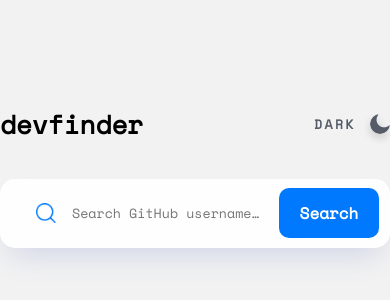
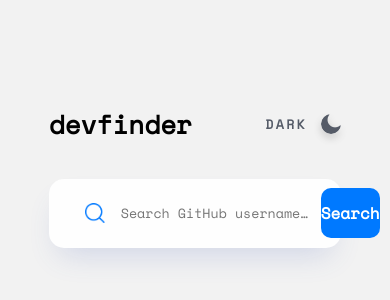
Before and after one commit to lucywho/gitusersearch, a React app: page / in a window 390 px wide. Shown: the part 246-546 px from the top of the page. Built offline with nearby package versions, Linux system fonts and the light colour scheme; the HTML template or start-up script is replaced by a standard one.

Commit message:
adds tablet styling and first draft of mobile

```diff
--- a/src/backend.tsx
+++ b/src/backend.tsx
@@ -1,20 +1,22 @@
 import { GitHubUser } from "./data-type"
 import { fetchGitHubData } from "./networkClient"
 
-function cleanUpDate(created: string) {
+function cleanUpDate(created: string): string {
     let date = new Date(created)
     let month = date.toLocaleDateString("default", { month: "short" })
     return `${date.getDate()} ${month} ${date.getFullYear()}`
 }
 
-export async function fetchData(userInput: string) {
+export async function fetchData(
+    userInput: string
+): Promise<GitHubUser | undefined> {
     const json = await fetchGitHubData(userInput)
 
     if (!json) {
         return
     }
 
-    const cleanDate = cleanUpDate(json.created_at)
+    const cleanDate: string = cleanUpDate(json.created_at)
 
     const newUser: GitHubUser = {
         name: json.name,
--- a/src/index.css
+++ b/src/index.css
@@ -20,6 +20,10 @@ body,
     font-family: "Space Mono", monospace;
     -webkit-font-smoothing: antialiased;
     -moz-osx-font-smoothing: grayscale;
+}
+
+body {
+    display: flex;
 }
 
 a {
@@ -61,10 +65,12 @@ h4 {
     justify-content: center;
     min-height: 100vh;
     width: 100vw;
+    padding: 10px 100px;
 }
 
 .wrapper {
-    width: 730px;
+    min-width: 50vw;
+    max-width: 50vw;
 }
 
 .n-a {
@@ -129,6 +135,7 @@ h4 {
     justify-content: space-between;
     margin-top: 36px;
     padding: 0 10px 0 35px;
+
     width: 100%;
 }
 
@@ -191,8 +198,6 @@ h4 {
 
 .info-left {
     background-color: inherit;
-    display: flex;
-    justify-content: center;
     margin-right: 40px;
     width: 200px;
 }
@@ -272,6 +277,7 @@ h4 {
     margin-top: 32px;
     text-align: left;
 }
+
 .ul-top,
 .ul-bottom {
     background-color: var(--App-white);
@@ -314,3 +320,50 @@ h4 {
     filter: brightness(0) saturate(100%) invert(40%) sepia(15%) saturate(1469%)
         hue-rotate(178deg) brightness(96%) contrast(91%);
 }
+
+/*TABLET*/
+
+@media only screen and (max-width: 1250px) {
+    .wrapper {
+        min-width: 55vw;
+        max-width: 55vw;
+    }
+}
+
+@media only screen and (max-width: 1200px) {
+    .wrapper {
+        min-width: 60vw;
+        max-width: 60vw;
+    }
+}
+
+@media only screen and (max-width: 1000px) {
+    .wrapper {
+        min-width: 75vw;
+        max-width: 75vw;
+    }
+
+    .info-right {
+        min-height: 120px;
+        align-items: left;
+        justify-content: center;
+        flex-direction: column;
+    }
+
+    .user-login {
+        margin: 4px 0;
+    }
+
+    .user-data {
+        padding: 0;
+        margin-top: 37px;
+    }
+}
+
+/* MOBILE */
+@media only screen and (max-width: 629px) {
+    .ul-top,
+    .ul-bottom {
+        flex-direction: column;
+    }
+}
--- a/src/server/server.tsx
+++ b/src/server/server.tsx
@@ -13,6 +13,7 @@ server.get("/", (req, res) => {
     <html>
       <head>
         <title>Git Hub User Search</title>
+        <meta name="viewport" content="width=device-width,initial-scale=1">
       </head>
       <body>
         <div id="app">${initialMarkup}</div>
```
Also changed, not shown: 2 other files (tests, documents, lock files or other folders).
